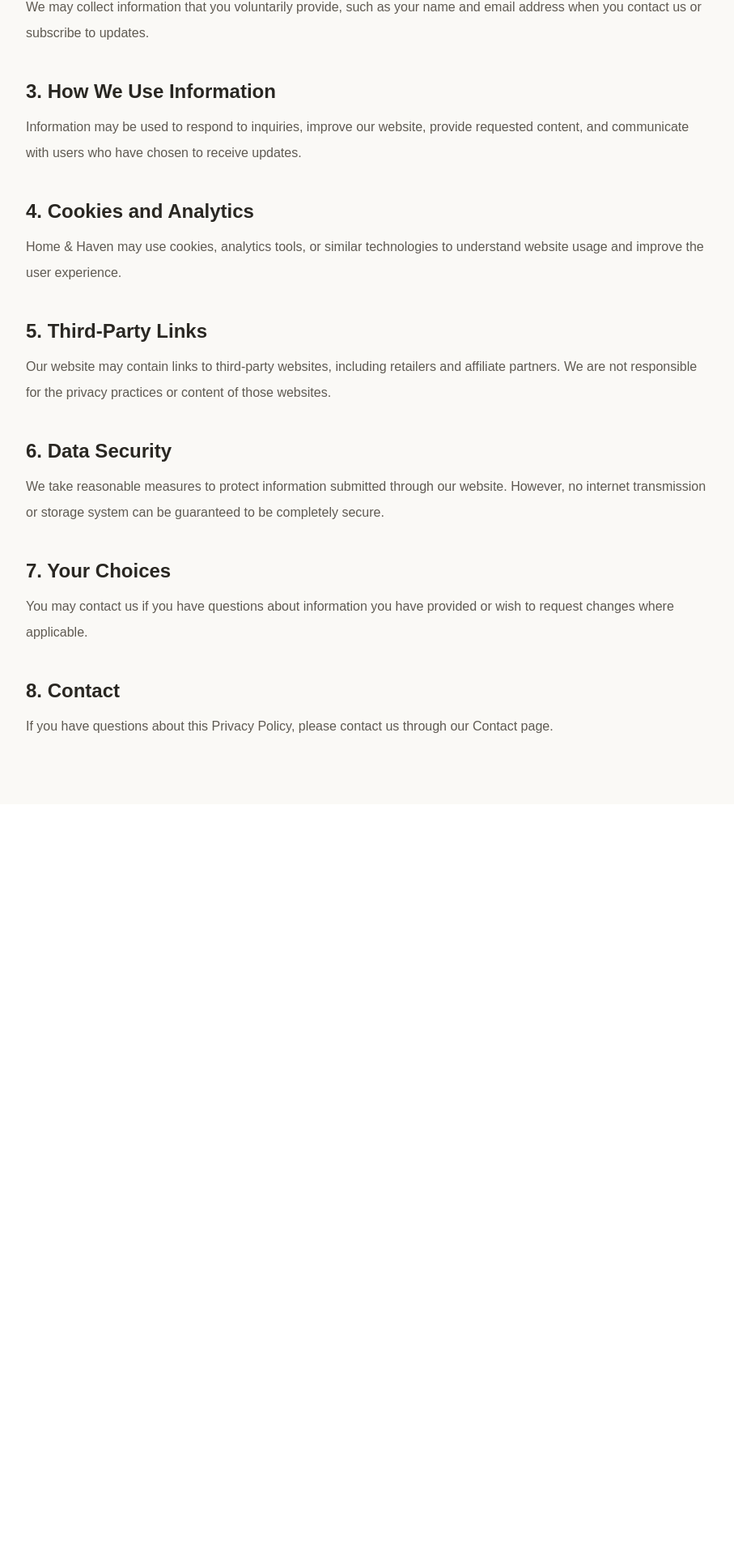
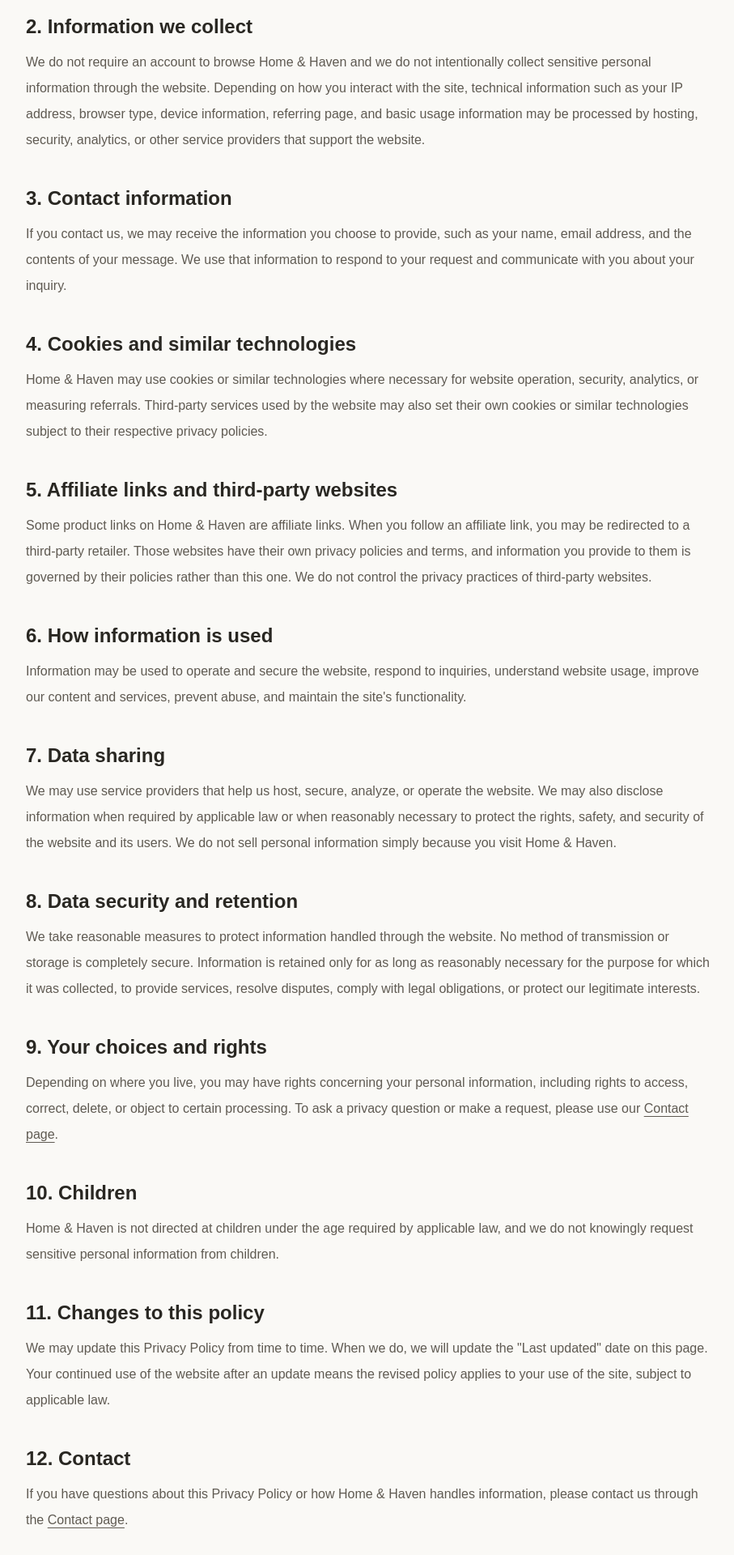
Before and after one commit to KaushalKumar-100/Home-and-Haven, a Next.js app: page /privacy in a window 1280 px wide. Shown: the part 520-2440 px from the top of the page at 81% size, without its empty margins (184-1091 px from the left). Before the commit the page ends 1513 px from the top, so only its background shows below. Built offline with nearby package versions, Linux system fonts and the light colour scheme.

Commit message:
Improve Home & Haven privacy policy

```diff
--- a/app/privacy/page.tsx
+++ b/app/privacy/page.tsx
@@ -1,16 +1,21 @@
-import Navbar from "../components/Navbar";
+import Navbar from "@/app/components/Navbar";
+
+export const metadata = {
+  title: "Privacy Policy",
+  description: "Privacy Policy for Home & Haven.",
+};
 
 export default function PrivacyPage() {
   return (
     <main className="min-h-screen bg-[#faf9f6] text-[#292722]">
       <Navbar />
 
-      <section className="mx-auto max-w-4xl px-6 py-20">
-        <p className="mb-3 text-sm uppercase tracking-[0.2em] text-[#8b806f]">
+      <article className="mx-auto max-w-4xl px-6 py-20 md:py-28">
+        <p className="text-sm font-medium uppercase tracking-[0.2em] text-[#8b806f]">
           Legal
         </p>
 
-        <h1 className="text-4xl font-semibold tracking-tight md:text-5xl">
+        <h1 className="mt-4 text-5xl font-semibold tracking-tight">
           Privacy Policy
         </h1>
 
@@ -21,91 +26,171 @@
         <div className="mt-12 space-y-10 leading-8 text-[#5f5a52]">
           <section>
             <h2 className="mb-3 text-2xl font-semibold text-[#292722]">
-              1. Introduction
+              1. About this policy
             </h2>
             <p>
-              Welcome to Home & Haven. We respect your privacy and are
-              committed to protecting any information you provide while using
-              our website.
+              Home & Haven ("we", "us", or "our") operates this website to
+              provide home inspiration, guides, and product recommendations.
+              This Privacy Policy explains what information may be collected
+              when you use our website and how it may be used.
             </p>
           </section>
 
           <section>
             <h2 className="mb-3 text-2xl font-semibold text-[#292722]">
-              2. Information We Collect
+              2. Information we collect
             </h2>
             <p>
-              We may collect information that you voluntarily provide, such as
-              your name and email address when you contact us or subscribe to
-              updates.
+              We do not require an account to browse Home & Haven and we do
+              not intentionally collect sensitive personal information through
+              the website. Depending on how you interact with the site,
+              technical information such as your IP address, browser type,
+              device information, referring page, and basic usage information
+              may be processed by hosting, security, analytics, or other
+              service providers that support the website.
             </p>
           </section>
 
           <section>
             <h2 className="mb-3 text-2xl font-semibold text-[#292722]">
-              3. How We Use Information
+              3. Contact information
             </h2>
             <p>
-              Information may be used to respond to inquiries, improve our
-              website, provide requested content, and communicate with users
-              who have chosen to receive updates.
+              If you contact us, we may receive the information you choose to
+              provide, such as your name, email address, and the contents of
+              your message. We use that information to respond to your
+              request and communicate with you about your inquiry.
             </p>
           </section>
 
           <section>
             <h2 className="mb-3 text-2xl font-semibold text-[#292722]">
-              4. Cookies and Analytics
+              4. Cookies and similar technologies
             </h2>
             <p>
-              Home & Haven may use cookies, analytics tools, or similar
-              technologies to understand website usage and improve the user
-              experience.
+              Home & Haven may use cookies or similar technologies where
+              necessary for website operation, security, analytics, or
+              measuring referrals. Third-party services used by the website
+              may also set their own cookies or similar technologies subject
+              to their respective privacy policies.
             </p>
           </section>
 
           <section>
             <h2 className="mb-3 text-2xl font-semibold text-[#292722]">
-              5. Third-Party Links
+              5. Affiliate links and third-party websites
             </h2>
             <p>
-              Our website may contain links to third-party websites, including
-              retailers and affiliate partners. We are not responsible for the
-              privacy practices or content of those websites.
+              Some product links on Home & Haven are affiliate links. When you
+              follow an affiliate link, you may be redirected to a third-party
+              retailer. Those websites have their own privacy policies and
+              terms, and information you provide to them is governed by their
+              policies rather than this one. We do not control the privacy
+              practices of third-party websites.
             </p>
           </section>
 
           <section>
             <h2 className="mb-3 text-2xl font-semibold text-[#292722]">
-              6. Data Security
+              6. How information is used
             </h2>
             <p>
-              We take reasonable measures to protect information submitted
-              through our website. However, no internet transmission or storage
-              system can be guaranteed to be completely secure.
+              Information may be used to operate and secure the website,
+              respond to inquiries, understand website usage, improve our
+              content and services, prevent abuse, and maintain the site's
+              functionality.
             </p>
           </section>
 
           <section>
             <h2 className="mb-3 text-2xl font-semibold text-[#292722]">
-              7. Your Choices
+              7. Data sharing
             </h2>
             <p>
-              You may contact us if you have questions about information you
-              have provided or wish to request changes where applicable.
+              We may use service providers that help us host, secure, analyze,
+              or operate the website. We may also disclose information when
+              required by applicable law or when reasonably necessary to
+              protect the rights, safety, and security of the website and its
+              users. We do not sell personal information simply because you
+              visit Home & Haven.
             </p>
           </section>
 
           <section>
             <h2 className="mb-3 text-2xl font-semibold text-[#292722]">
-              8. Contact
+              8. Data security and retention
             </h2>
             <p>
-              If you have questions about this Privacy Policy, please contact
-              us through our Contact page.
+              We take reasonable measures to protect information handled
+              through the website. No method of transmission or storage is
+              completely secure. Information is retained only for as long as
+              reasonably necessary for the purpose for which it was collected,
+              to provide services, resolve disputes, comply with legal
+              obligations, or protect our legitimate interests.
+            </p>
+          </section>
+
+          <section>
+            <h2 className="mb-3 text-2xl font-semibold text-[#292722]">
+              9. Your choices and rights
+            </h2>
+            <p>
+              Depending on where you live, you may have rights concerning your
+              personal information, including rights to access, correct,
+              delete, or object to certain processing. To ask a privacy
+              question or make a request, please use our{" "}
+              <a
+                href="/contact"
+                className="font-medium underline underline-offset-4"
+              >
+                Contact page
+              </a>
+              .
+            </p>
+          </section>
+
+          <section>
+            <h2 className="mb-3 text-2xl font-semibold text-[#292722]">
+              10. Children
+            </h2>
+            <p>
+              Home & Haven is not directed at children under the age required
+              by applicable law, and we do not knowingly request sensitive
+              personal information from children.
+            </p>
+          </section>
+
+          <section>
+            <h2 className="mb-3 text-2xl font-semibold text-[#292722]">
+              11. Changes to this policy
+            </h2>
+            <p>
+              We may update this Privacy Policy from time to time. When we do,
+              we will update the "Last updated" date on this page. Your
+              continued use of the website after an update means the revised
+              policy applies to your use of the site, subject to applicable
+              law.
+            </p>
+          </section>
+
+          <section>
+            <h2 className="mb-3 text-2xl font-semibold text-[#292722]">
+              12. Contact
+            </h2>
+            <p>
+              If you have questions about this Privacy Policy or how Home &
+              Haven handles information, please contact us through the{" "}
+              <a
+                href="/contact"
+                className="font-medium underline underline-offset-4"
+              >
+                Contact page
+              </a>
+              .
             </p>
           </section>
         </div>
-      </section>
+      </article>
     </main>
   );
 }
```
